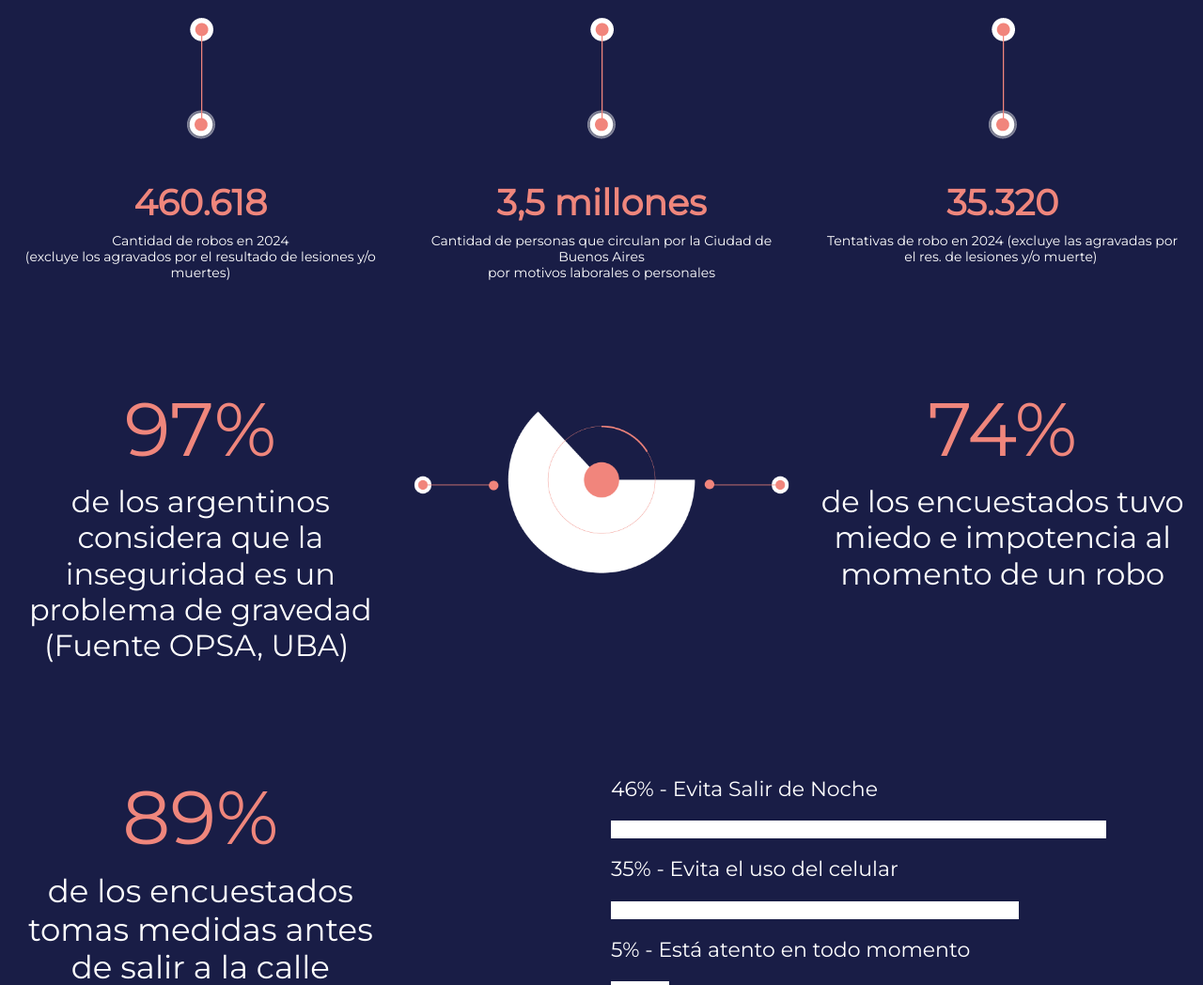
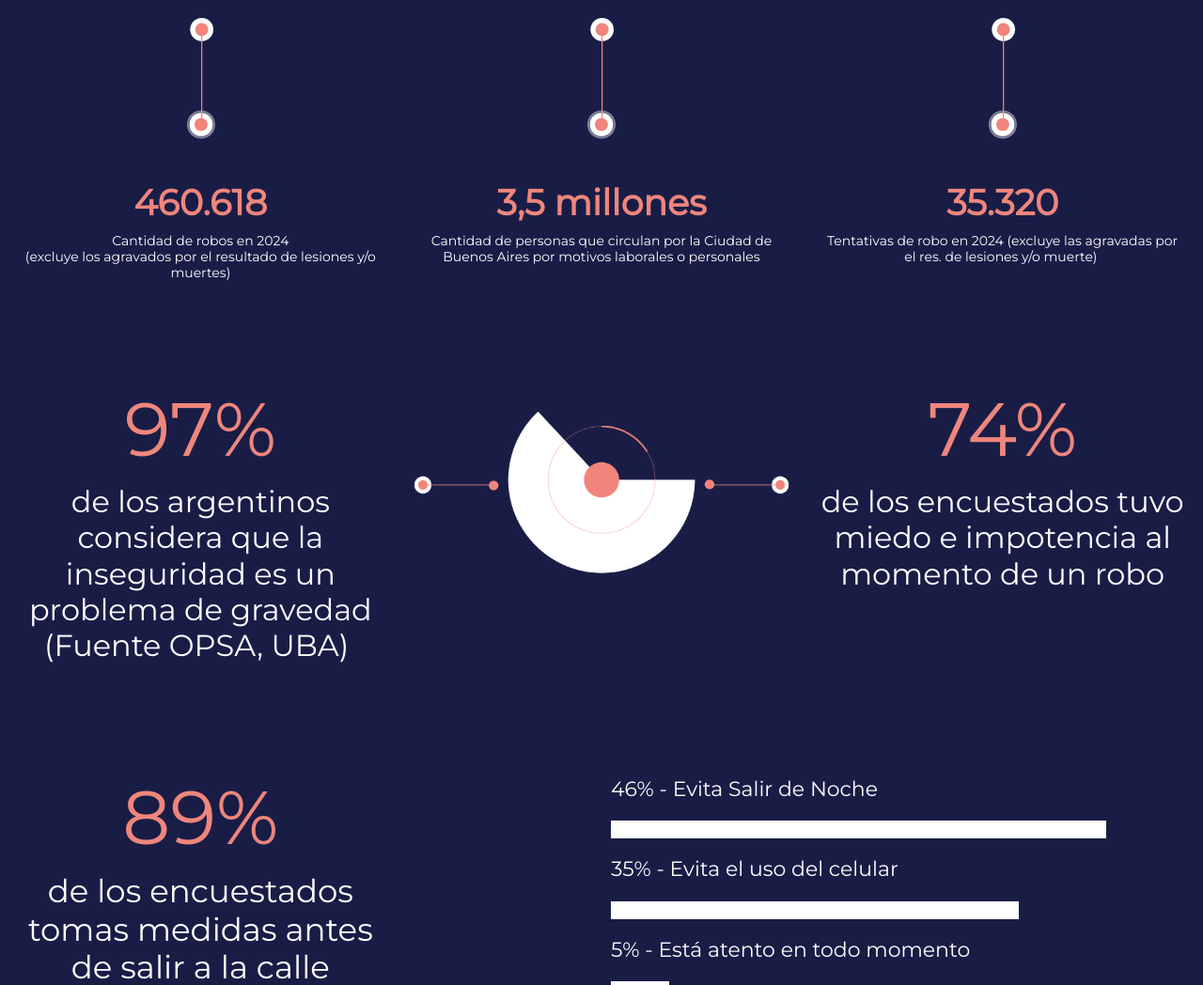
Before and after one commit to WalleJ/SafeRoutePage, a plain HTML site: page index.html in a window 1280 px wide. Shown: the part 2667-3715 px from the top of the page at 94% size. Drawn offline with Linux system fonts and the light colour scheme.

Commit message:
Update Punto 2 de 3.5 millones

```diff
--- a/index.html
+++ b/index.html
@@ -1298,8 +1298,7 @@
 						<p style="word-break: break-word;"><strong><span>3,5 millones</span></strong></p>
 					</div>
 					<div class="bee-block bee-block-4 bee-paragraph">
-						<p>Cantidad de personas que circulan por la Ciudad de Buenos Aires</p>
-						<p>por motivos laborales o personales</p>
+						<p>Cantidad de personas que circulan por la Ciudad de Buenos Aires por motivos laborales o personales</p>
 					</div>
 				</div>
 				<div class="bee-col bee-col-3 bee-col-w4">
```
